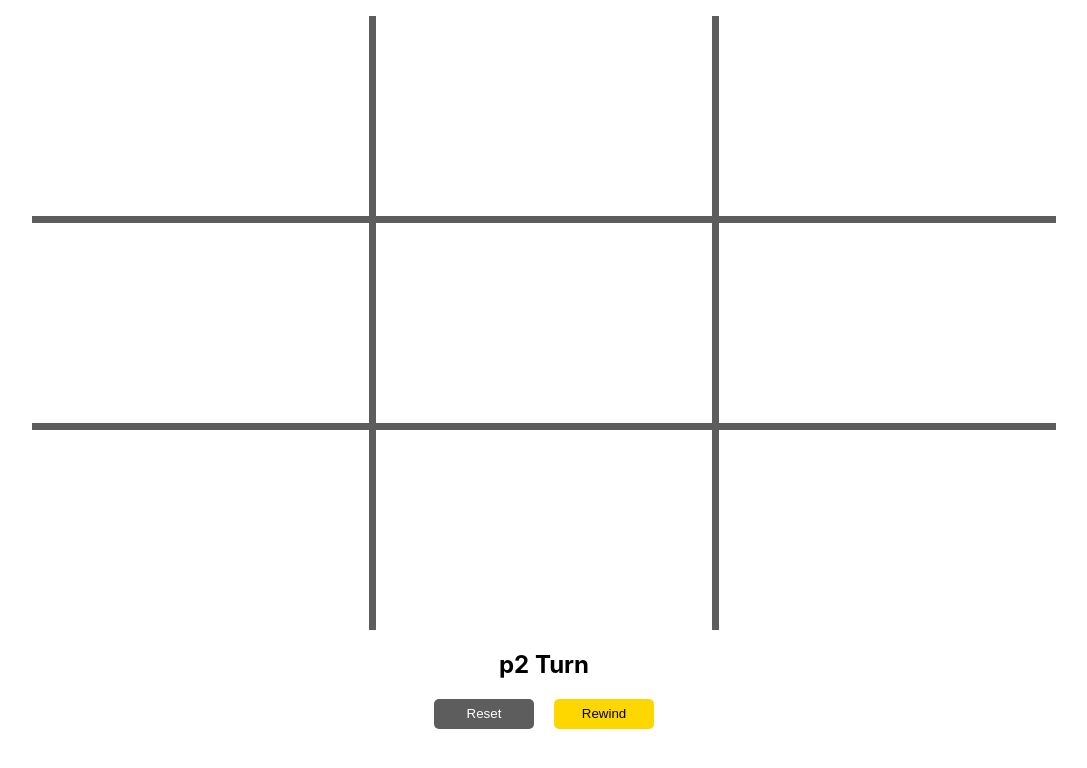
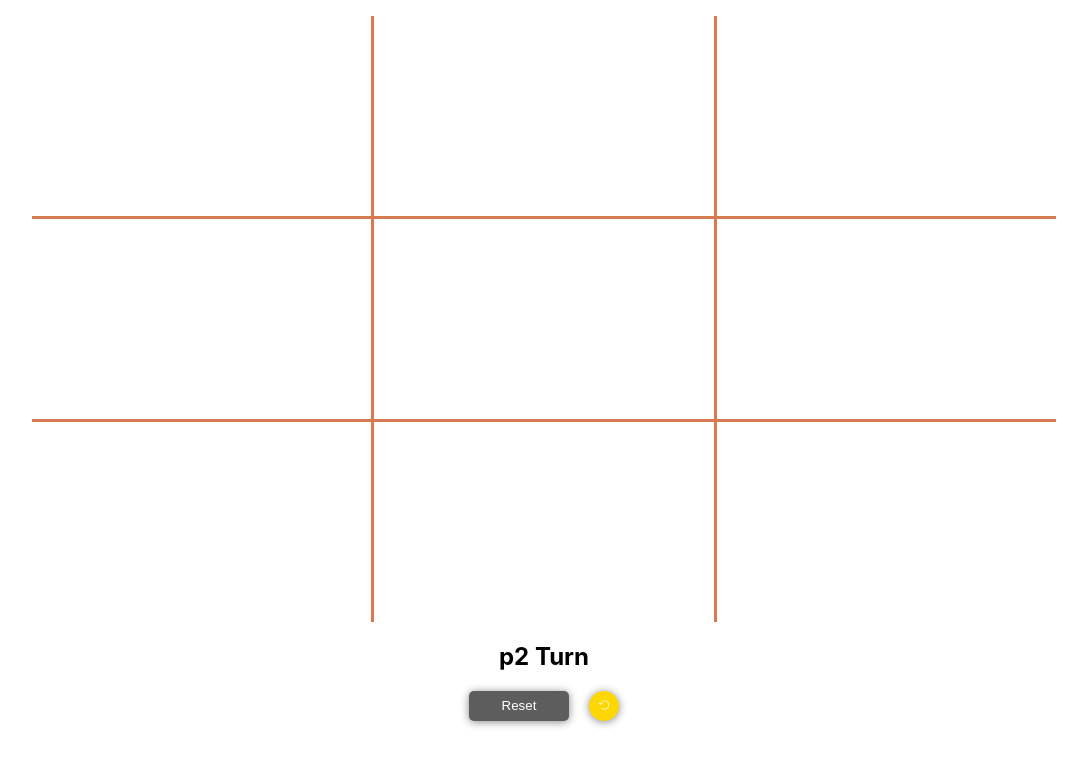
Before and after one commit to aalvarez89/PokeTicTacToe, a React (Create React App) app: page / in a window 1280 px wide. Shown: the top 768 px of the page, without its empty margins (96-1183 px from the left). Built offline with nearby package versions, Linux system fonts and the light colour scheme.

Commit message:
added pokemon themes and new svg assets

```diff
--- a/src/App.css
+++ b/src/App.css
@@ -5,4 +5,5 @@
 body {
   padding-bottom: 5vh;
   padding-top: 2vh;
+  background-color: white;
 }
--- a/src/Components/board.jsx
+++ b/src/Components/board.jsx
@@ -3,8 +3,27 @@ import React, { Component } from "react";
 /** @jsx jsx */
 import { css, jsx } from "@emotion/core";
 import Tile from "../Components/tile.jsx";
-import circle from "../circle.svg";
-import cross from "../cross.svg";
+// import circle from "../circle.svg";
+// import cross from "../cross.svg";
+
+// import circle from "../gr_oh.svg";
+// import cross from "../gr_ex.svg";
+
+import grooky_o from "../gr_oh.svg";
+import grooky_x from "../gr_ex.svg";
+
+import sobble_o from "../so_oh.svg";
+import sobble_x from "../so_ex.svg";
+
+import sbunny_o from "../bu_oh.svg";
+import sbunny_x from "../bu_ex.svg";
+
+const poke = [
+  { ex: grooky_x, oh: grooky_o, gap: "#68814F" },
+  { ex: sobble_x, oh: sobble_o, gap: "#2B6599" },
+  { ex: sbunny_x, oh: sbunny_o, gap: "#D57A51" }
+];
+const rand_num = Math.floor(Math.random() * Math.floor(3));
 
 //CSS Styles (emotion.js)
 const boardStyle = css`
@@ -14,14 +33,15 @@ const boardStyle = css`
   grid-template-columns: repeat(3, 1fr);
   grid-template-rows: repeat(3, 1fr);
 
-  grid-gap: 7px;
+  grid-gap: 3px;
 
   justify-items: center;
   align-items: center;
 
   margin: 0 auto;
 
-  background-color: #5d5d5d;
+  /* background-color: #5d5d5d; */
+  background-color: ${poke[rand_num].gap};
 
   .frame {
     height: calc(100vh / 4);
@@ -29,6 +49,7 @@ const boardStyle = css`
   }
   .tile {
     background-color: white;
+    /* ${poke[rand_num].bg}; */
     height: 100%;
     width: 100%;
   }
@@ -38,14 +59,14 @@ const boardStyle = css`
   }
 
   .cross {
-    background-image: url(${cross});
+    background-image: url(${poke[rand_num].ex});
     background-repeat: no-repeat;
     background-size: 75%;
     background-position: center;
     /* pointer-events: none; */
   }
   .circle {
-    background-image: url(${circle});
+    background-image: url(${poke[rand_num].oh});
     background-repeat: no-repeat;
     background-size: 75%;
     background-position: center;
@@ -61,6 +82,7 @@ const boardStyle = css`
 
 const resetButton = css`
   background-color: #5d5d5d;
+  box-shadow: 0 1px 8px 0 #888;
   color: white;
   border-radius: 5px;
   width: 100px;
@@ -68,17 +90,24 @@ const resetButton = css`
   user-select: none;
   outline: none;
   border: none;
+  transition: transform 0.1s, background-color 0.1s, box-shadow 0.1s;
 
   &:hover {
+    box-shadow: 0 2px 16px 1px #888;
+
+    transform: translate(0, -3px);
+  }
+  &:active {
     background-color: #444;
   }
 `;
 
 const rewindButton = css`
   background-color: #ffd700;
+  box-shadow: 0 1px 8px 0 #888;
   color: black;
-  border-radius: 5px;
-  width: 100px;
+  border-radius: 50%;
+  width: 30px;
   height: 30px;
   user-select: none;
   outline: none;
@@ -86,8 +115,22 @@ const rewindButton = css`
 
   margin-left: 20px;
 
+  transition: transform 0.1s, background-color 0.1s, box-shadow 0.1s;
+
   &:hover {
+    /* background-color: #e6be8a; */
+    box-shadow: 0 2px 16px 1px #888;
+
+    transform: translate(0, -3px);
+  }
+  &:active {
     background-color: #e6be8a;
+  }
+
+  svg {
+    width: 10px;
+    height: 10px;
+    fill: white;
   }
 `;
 
@@ -314,7 +357,10 @@ class Board extends Component {
         </button>
 
         <button css={rewindButton} onClick={this.handleRewind}>
-          Rewind
+          {/* Rewind */}
+          <svg height="512pt" viewBox="0 -26 512 512" width="512pt">
+            <path d="M444.633 67.367C401.19 23.926 343.433 0 282 0 194.91 0 115.258 49.477 76.387 126.852H21.152a21.076 21.076 0 0 0-19.53 13.05 21.085 21.085 0 0 0 4.581 23.043l70.567 70.567a18.978 18.978 0 0 0 13.507 5.593c5.102 0 9.895-1.984 13.5-5.59l70.57-70.57a21.085 21.085 0 0 0 4.583-23.043 21.072 21.072 0 0 0-19.532-13.05h-48.777C146.511 67.344 211.445 30 282 30c110.281 0 200 89.719 200 200s-89.719 200-200 200c-53.422 0-103.645-20.8-141.422-58.574-5.855-5.86-15.355-5.86-21.21 0-5.86 5.855-5.86 15.355 0 21.21C162.804 436.079 220.562 460 282 460s119.191-23.922 162.637-67.363C488.078 349.195 512 291.437 512 230c0-61.434-23.922-119.191-67.367-162.633zM90.277 204.59l-47.742-47.738h95.48zm0 0" />
+          </svg>
         </button>
       </React.Fragment>
     );
```
